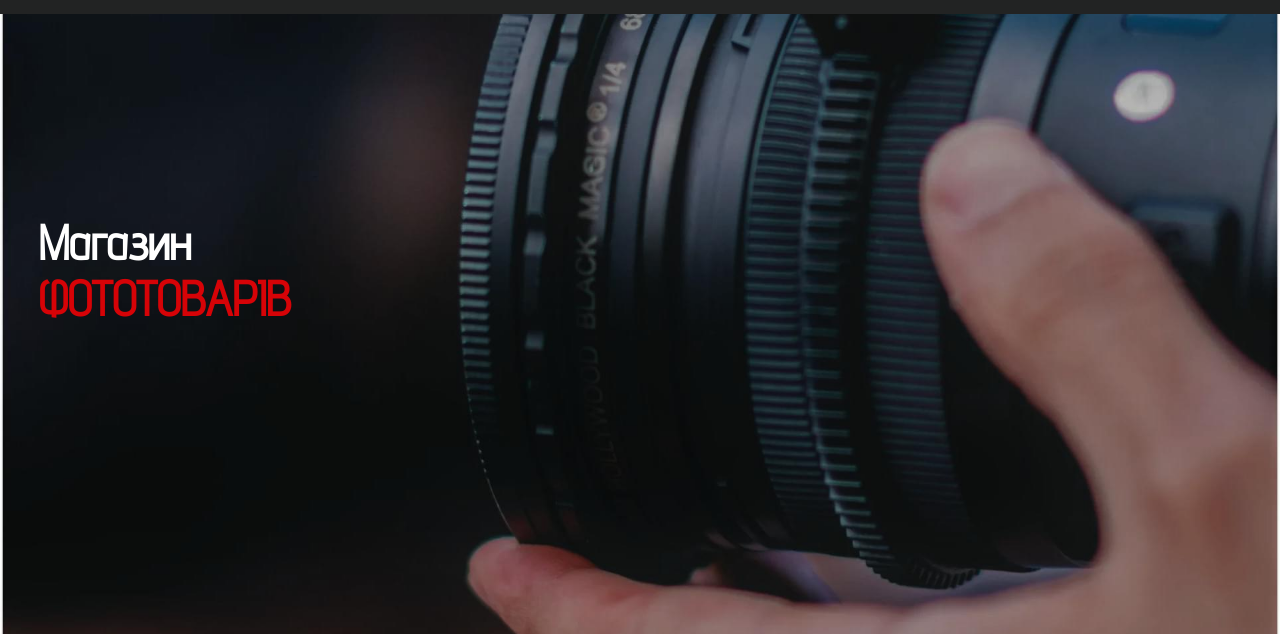
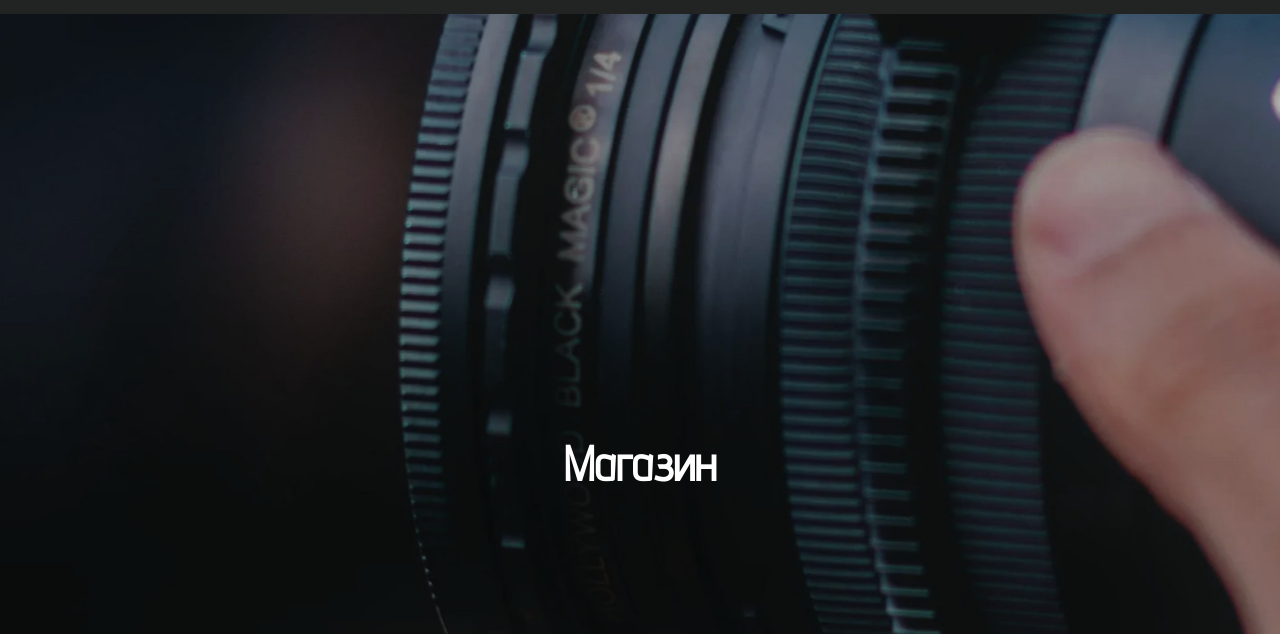
Before and after one commit to Tinliin/Kodak, a website: page index.html in a window 1280 px wide. Shown: the part 166-800 px from the top of the page. Drawn offline with Linux system fonts and the light colour scheme; some packages are replaced by stand-ins of ours.

Commit message:
created parallax effect

```diff
--- a/index.html
+++ b/index.html
@@ -59,13 +59,17 @@
         </div>
       </div>
     </header>
-    <div class="background">
+    <!-- <div class="background">
       <section class="hero_section">
         <h3 class="hero_slogan_white unvisible">Магазин</h3>
         <h3 class="hero_slogan_red unvisible">фототоварів</h3>
       </section>
+    </div> -->
+    <div class="parallax_wrapper">
+      <img class="parallax_background" src="./src/img/camera.jpg" alt="background" />
+      <h3 class="hero_slogan_white unvisible">Магазин</h3>
+      <!-- <h3 class="hero_slogan_red unvisible">фототоварів</h3> -->
     </div>
-
     <section class="services">
       <h3 class="section_header">Товари та послуги</h3>
       <p class="services_desc unvisible">
--- a/src/scss/_hero.scss
+++ b/src/scss/_hero.scss
@@ -1,8 +1,32 @@
+// New way to make parallax
+
+.parallax_wrapper {
+  height: 100vh;
+  overflow-y: auto;
+  overflow-x: hidden;
+  perspective: 10px;
+}
+
+.parallax_background {
+  position: absolute;
+  height: 100%;
+  width: 100%;
+  object-fit: cover;
+  z-index: -1;
+  transform: translateZ(-20px) scale(4);
+}
+
+// .parallax_wrapper::-webkit-scrollbar {
+//   width: 0;
+//   height: 0;
+// }
+
 .background {
   background-image: url("../img/camera.jpg");
   background-size: cover;
   background-position: center;
   height: 80vh;
+
 }
 
 .hero_section {
@@ -15,8 +39,16 @@
   font-family: "Advent Pro", sans-serif;
   font-size: 49px;
   color: #fff;
-  margin: 25vh 0 0 3vw;
+  // margin: 25vh 0 0 3vw;
+  position: relative;
+  display: flex;
+  align-items: center;
+  justify-content: center;
+  height: 100%;
+  transform-style: preserve-3d;
+  z-index: -1;
 }
+
 
 .hero_slogan_red {
   font-family: "Advent Pro", sans-serif;
```
Also changed, not shown: dist/css/styles.min.css, dist/img/35743622.png, dist/img/Frame 51.png, dist/img/Group3.png, dist/img/Group4.png, dist/img/Group6.png, dist/img/Group7.png, dist/img/Group8.png, dist/img/Group9.png, dist/img/aboutUs.png, dist/img/arrangement-of-professional-photographer-equipmhient(1).png, dist/img/logo.png.
